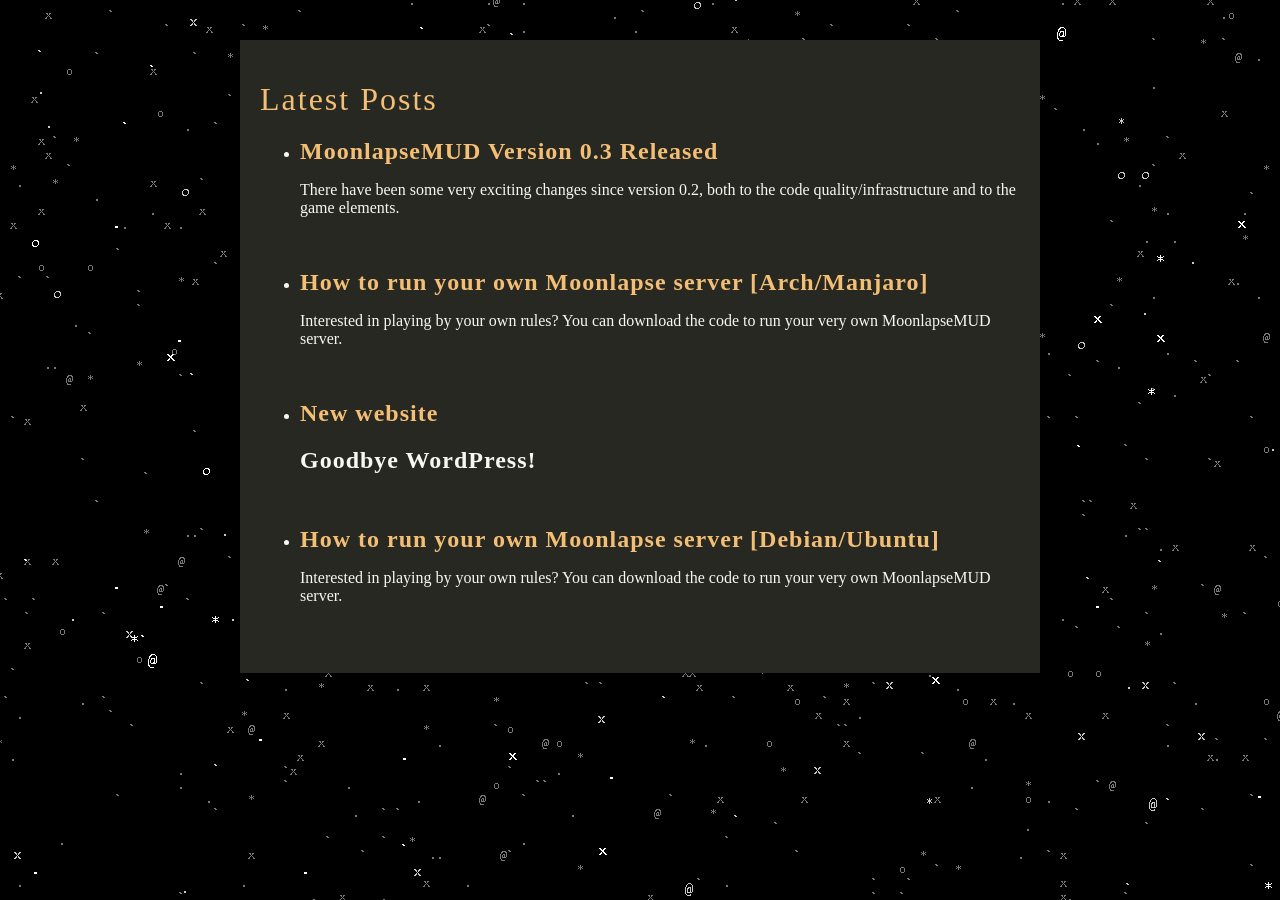
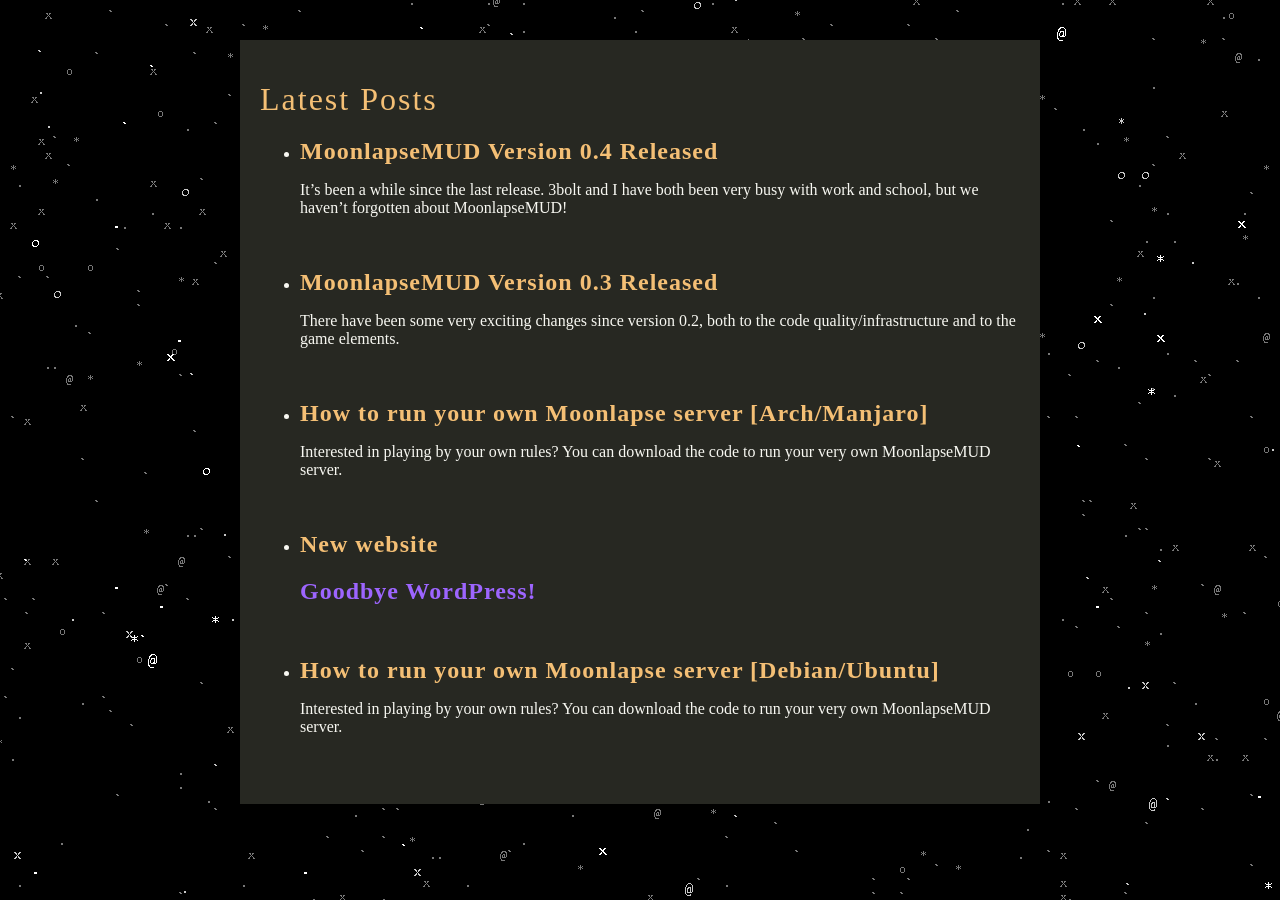
Before and after one commit to tristanbatchler/moonlapse.net, a Jekyll site: the page built from blog.html, in a window 1280 px wide. Built offline with Jekyll 4.4.1, drawn with Linux system fonts in a browser that asks for light colours; some web fonts are replaced; a script that is not in the unit is left out; some of the changed lines change nothing that is shown.

Commit message:
Version 0.4 update

```diff
--- /dev/null
+++ b/_posts/2021-03-20-moonlapsemud-version-0.4-released.md
@@ -0,0 +1,80 @@
+---
+layout: post
+title: MoonlapseMUD Version 0.4 Released
+date: 2021-04-20T11:00:00.000Z
+author: saltytaro
+---
+It's been a while since the last release. 3bolt and I have both been very busy with work and school, but we haven't forgotten about MoonlapseMUD!
+
+This release finally features some gameplay features which we are very excited to share.
+
+---
+
+## Encryption and password security!
+All communications are now encrypted in transit, and passwords are hashed at rest.
+
+### In transit
+When a new client connects, it exchanges public keys with the server. From then on out, all packets are sent encrypted using a hybrid of public (RSA) and private (AES) key cryptography.
+
+The AES library we are using is offered in [PyCryptodome](https://pypi.org/project/pycryptodome). RSA falls under [this implementation](https://pypi.org/project/rsa).
+
+Here's an example of a packet sent from the client to the server (although the process is identical from server to client):
+1. A random, private AES key is generated
+2. The packet is encrypted using this private key
+3. The private key and the encrypted message are both bundled together and encrypted using the recipient's public RSA key
+4. This is sent off
+
+On the receiving end, decryption can take place:
+1. The message is decrypted using the private RSA key revealing the AES private key and encrypted packet
+2. The AES private key is used to decrypt the packet
+
+In the future, it would be beneficial to only generate an AES key at the beginning of the session, transit that across via RSA, and from then on out, client-serve communications can take place purely off AES encryption. This would provide much more speed.
+
+### At rest
+Passwords are hashed and salted (using [hashlib](https://docs.python.org/3/library/hashlib.html)) before they are stored in the database. When a player reconnects to log in again, the password sent (after being decrypted on the server) is hashed and salted again before being compared to what's in the database. If it's a match, open sesame! We can verify you know your password without us even knowing what it is ourselves.
+
+### User interface
+Now sensitive text can be censored with the new UI overhaul!
+
+![Login](/assets/images/2021/04/20/moonlapsemud-version-0.4-released/login.gif "Login")
+
+---
+
+## Looking
+Players are now able to press `k` to look at the world around them!
+
+![Pickup pickaxe](/assets/images/2021/04/20/moonlapsemud-version-0.4-released/pickup-pickaxe.gif "Pickup pickaxe")
+
+---
+
+## Resource gathering, items and inventory
+There are naturally spawning resouces in the world which can be gathered by players with the correct tools.
+
+![Gather iron](/assets/images/2021/04/20/moonlapsemud-version-0.4-released/gather-iron.gif "Gather iron")
+
+![Chop wood](/assets/images/2021/04/20/moonlapsemud-version-0.4-released/chop-wood.gif "Chop wood")
+
+---
+
+## Weather
+There is now a system for weather events. Currently only rain is supported. Rain does not pass through the roof (for maps with a roof layer).
+
+![Weather showcase 1](/assets/images/2021/04/20/moonlapsemud-version-0.4-released/weather-showcase-1.gif "Weather showcase 1")
+
+![Weather showcase 2](/assets/images/2021/04/20/moonlapsemud-version-0.4-released/weather-showcase-2.gif "Weather showcase 2")
+
+---
+
+## Easier client installation and dependencies
+Our fight against using third-party libraries has come to an end (the libraries won). We realised it is not manageable to write the client in 100% pure, standard, Python so we have compromised by writing a script to check and install dependencies automatically. If the script detects the client's machine already satisfies the requirements, it will do nothing and launch the game. Otherwise, it will setup a virtual environment, install pip inside it, and proceed to collect all the dependencies with pip.
+
+This even means we can install curses for Windows users for them!
+
+![Installation](/assets/images/2021/04/20/moonlapsemud-version-0.4-released/installation.gif "Installation")
+
+---
+
+## Lots of improvements
+Lots of refactoring, performance improvements, as always. One noteworthy minor improvement is now the user can save their preferred username so they don't have to type it every time. The system for this is very extensible so it can be used for lots of other preference things in the future.
+
+That's basically it! Thanks for reading, and stay tuned for next time!
--- a/_sass/main.scss
+++ b/_sass/main.scss
@@ -14,6 +14,7 @@
     --text-color: rgb(248, 248, 242);
     --link-color: rgb(244, 191, 117);
     --h1-color: rgb(244, 191, 117);
+    --h2-color: rgb(157, 101, 255);
     --link-color-transparent: rgba(174, 129, 255, 0.25);
     --link-color-active: rgb(243, 217, 180);
     --success-color: rgb(166, 226, 46);
```
Also changed, not shown: Gemfile.lock, assets/images/2021/04/20/moonlapsemud-version-0.4-released/failed-gather.gif (added), assets/images/2021/04/20/moonlapsemud-version-0.4-released/failed-registration.gif (added), assets/images/2021/04/20/moonlapsemud-version-0.4-released/have-a-beer.gif (added), assets/images/2021/04/20/moonlapsemud-version-0.4-released/installation.gif (added), assets/images/2021/04/20/moonlapsemud-version-0.4-released/login.gif (added), assets/images/2021/04/20/moonlapsemud-version-0.4-released/look-iron.gif (added), assets/images/2021/04/20/moonlapsemud-version-0.4-released/pickup-pickaxe.gif (added), assets/images/2021/04/20/moonlapsemud-version-0.4-released/successful-registration.gif (added), 4 other files.
